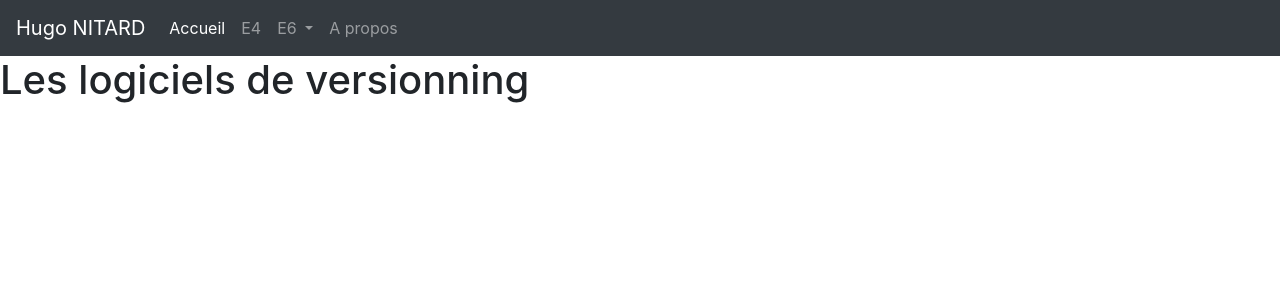
After one commit to Alyndel/site_perso, a PHP site: page /veille.php in a window 1280 px wide. The commit adds this page. Shown: the top 300 px of the page. Run offline with PHP 8.4, Linux system fonts and the light colour scheme; some libraries are stand-ins or nearby versions.

Commit message:
changement veille + titre pages

```diff
--- a/header.php
+++ b/header.php
@@ -2,7 +2,7 @@
 <html>
 <!-- Entête de paramètres, présent sur toutes les pages nécessitant un affichage -->
 	<head>
-		<title>Accueil</title>
+		<title>Site de Hugo</title>
 		<meta http-equiv="content-type" content="text/html; charset=UTF-8">
 		<meta http-equiv="content-type" content="application/xhtml+xml; charset=UTF-8">
 		<meta http-equiv="content-style-type" content="text/css">
@@ -33,7 +33,7 @@
         <div class="dropdown-menu" aria-labelledby="navbarDropdown">
           <a class="dropdown-item" href="#">Portefeuille de compétences</a>
           <div class="dropdown-divider"></div>
-          <a class="dropdown-item" href="#">Veille technologique</a>
+          <a class="dropdown-item" href="veille.php">Veille technologique</a>
         </div>
       </li>
 
--- /dev/null
+++ b/veille.php
@@ -0,0 +1,9 @@
+<?php
+	include 'header.php';
+ ?>
+
+		<h1>Les logiciels de versionning</h1>
+
+	</body>
+
+</html>
```
Also changed, not shown: e6.php (deleted, +0 -9 lines).
